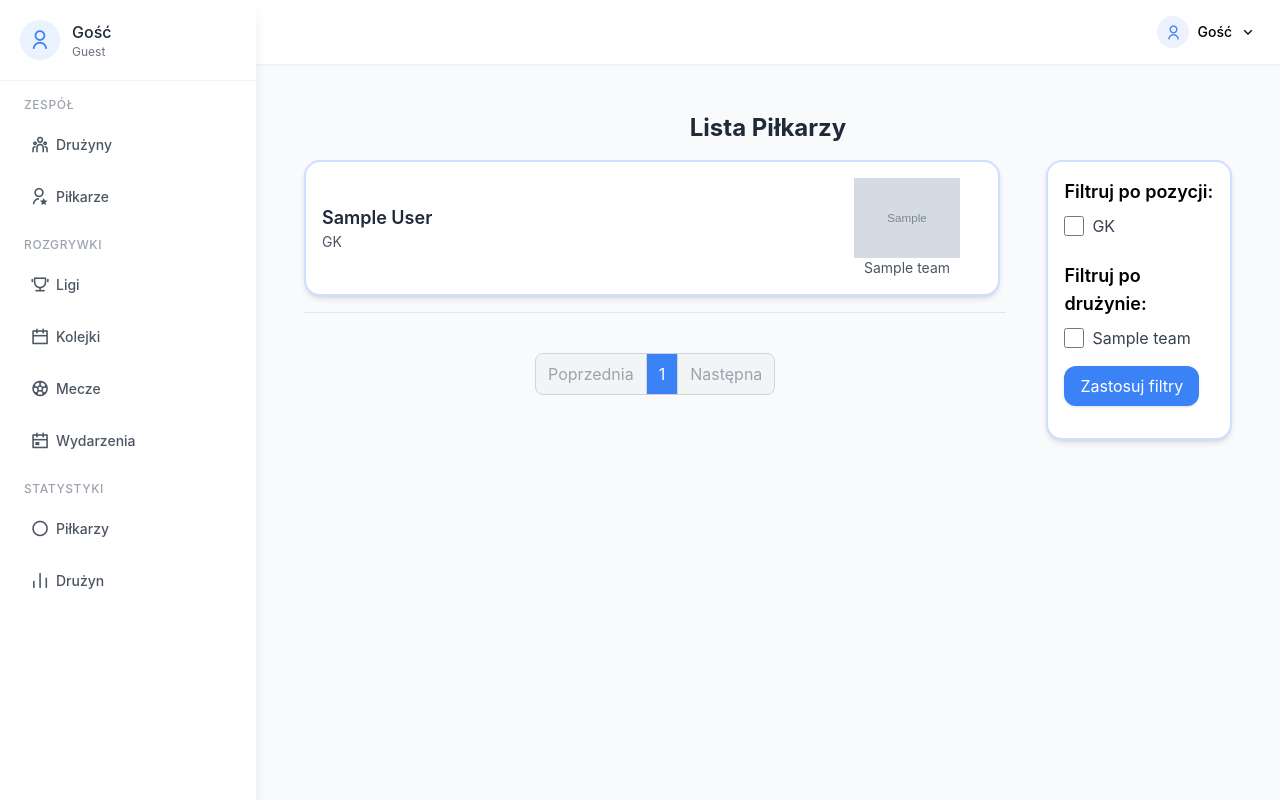
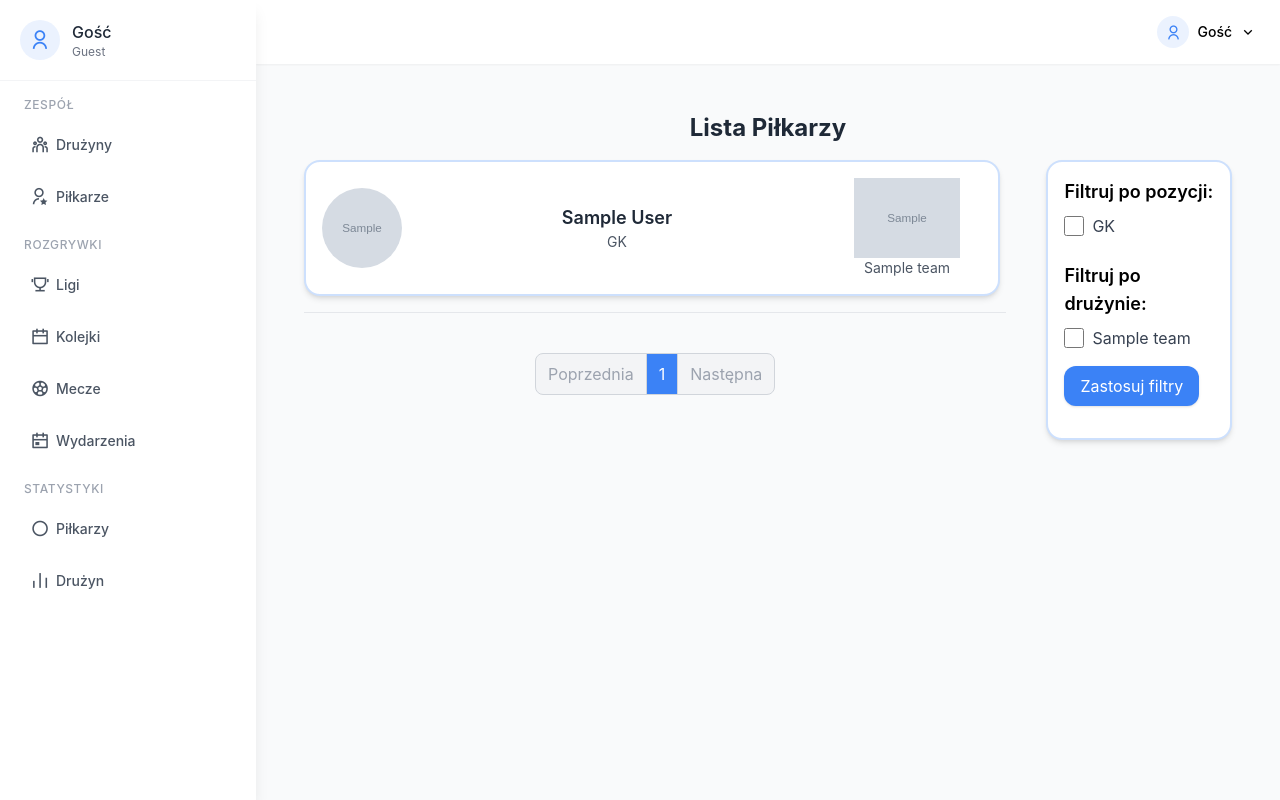
Before and after one commit to MateuszSokolowski03/Projekt, a Django app: page /players/ in a window 1280 px wide. Run offline with Django 5.2, Linux system fonts and the light colour scheme; tables that the repository leaves empty hold one stand-in row (values such as "Sample post"); grey boxes marked "Sample" are stand-in pictures; some libraries are stand-ins or nearby versions.

Commit message:
mozliwosc dodania zdjecia pilkarza

```diff
--- a/apps/planner/models.py
+++ b/apps/planner/models.py
@@ -40,6 +40,7 @@ class Player(models.Model):
     position = models.CharField(max_length=3, choices=POSITION_CHOICES)
     team = models.ForeignKey('Team', on_delete=models.CASCADE, related_name='players')
     owner = models.ForeignKey(User, on_delete=models.CASCADE, related_name='players', null=True, blank=True)
+    profile_picture = models.ImageField(upload_to='player_profiles/', null=True, blank=True)
 
     def __str__(self):
         return f"{self.first_name} {self.last_name} ({self.get_position_display()})"
--- a/apps/planner/templates/player_list.html
+++ b/apps/planner/templates/player_list.html
@@ -49,6 +49,13 @@
              onclick="window.location='{% url 'player_detail' player.player_id %}'">
             <div class="flex justify-between items-center">
                 <div>
+                    {%  if player.profile_picture %}
+                        <img src="{{ player.profile_picture.url }}" alt="Zdjęcie {{ player.first_name }} {{ player.last_name }}" class="w-20 h-20 rounded-full object-cover">
+                    {% else %}
+                        <img src="{% static 'images/person.png' %}" alt="Brak zdjęcia" class="w-20 h-20 rounded-full object-cover">
+                    {% endif %}
+                </div>
+                <div class="flex-1 text-center">
                     <p class="text-lg font-semibold text-gray-800">{{ player.first_name }} {{ player.last_name }}</p>
                     <p class="text-sm text-gray-600">{{ player.position }}</p>
                 </div>
```
Also changed, not shown: apps/planner/migrations/0009_player_profile_picture.py (added), 1 other file.
